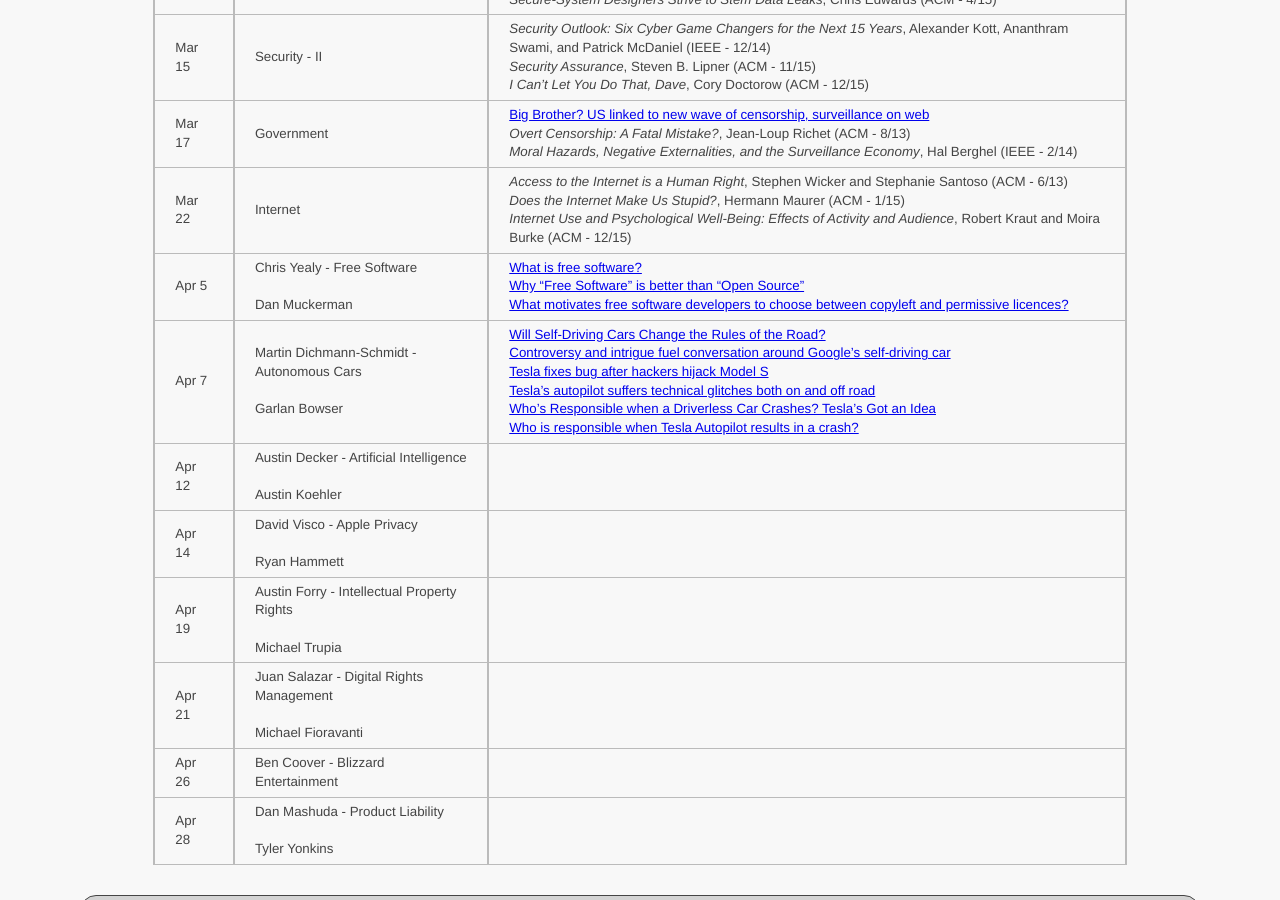
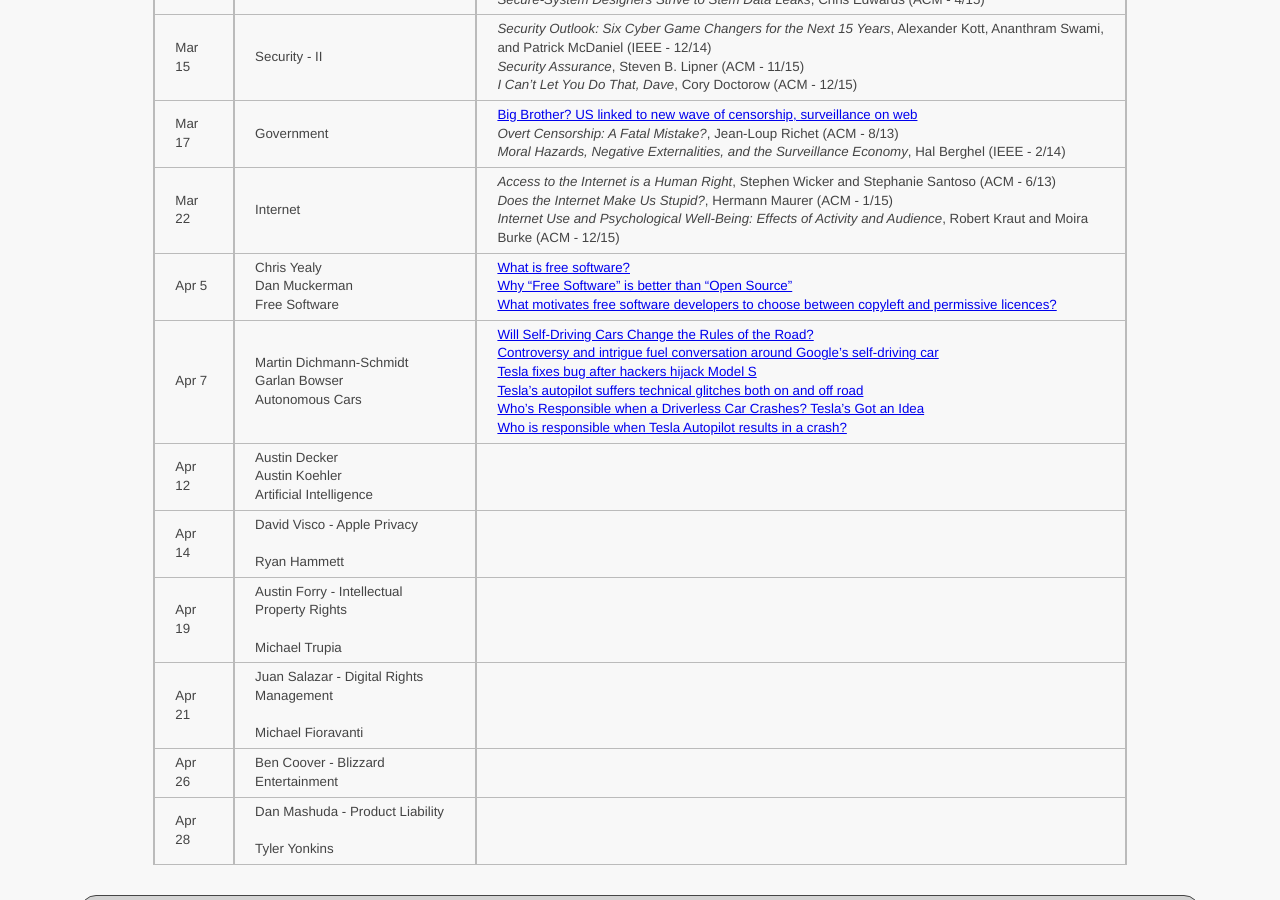
Before and after one commit to ycpcs/cs456-spring2016, a Jekyll site: the page built from schedule/index.md, in a window 1280 px wide and 900 px high, scrolled down 1005 px. Built offline with Jekyll 4.4.1, drawn with Linux system fonts in a browser that asks for light colours.

```diff
--- a/schedule/index.md
+++ b/schedule/index.md
@@ -30,9 +30,9 @@ All reading materials can be accessed via [Schmidt Library](http://library.ycp.e
 > Mar 15  | Security - II   | *Security Outlook: Six Cyber Game Changers for the Next 15 Years*, Alexander Kott, Ananthram Swami, and Patrick McDaniel (IEEE - 12/14) <br /> *Security Assurance*, Steven B. Lipner (ACM - 11/15) <br /> *I Can't Let You Do That, Dave*, Cory Doctorow (ACM - 12/15)|
 > Mar 17  | Government      | [Big Brother? US linked to new wave of censorship, surveillance on web](http://www.foxnews.com/tech/2013/02/27/special-report-surveillance-and-censorship-america/) <br /> *Overt Censorship: A Fatal Mistake?*, Jean-Loup Richet (ACM - 8/13) <br /> *Moral Hazards, Negative Externalities, and the Surveillance Economy*, Hal Berghel (IEEE - 2/14)|
 > Mar 22  | Internet        | *Access to the Internet is a Human Right*, Stephen Wicker and Stephanie Santoso (ACM - 6/13) <br /> *Does the Internet Make Us Stupid?*, Hermann Maurer (ACM - 1/15)  <br /> *Internet Use and Psychological Well-Being: Effects of Activity and Audience*, Robert Kraut and Moira Burke (ACM - 12/15) |
-> Apr 5   | Chris Yealy - Free Software  <br /> <br /> Dan Muckerman | [What is free software?](https://www.gnu.org/philosophy/free-sw.en.html) <br /> [Why “Free Software” is better than “Open Source”](https://www.gnu.org/philosophy/free-software-for-freedom.en.html) <br /> [What motivates free software developers to choose between copyleft and permissive licences?](https://opensource.com/law/13/8/motivation-free-software-licensing) |
-> Apr 7   | Martin Dichmann-Schmidt - Autonomous Cars <br /> <br /> Garlan Bowser | [Will Self-Driving Cars Change the Rules of the Road?](http://ideas.time.com/2013/01/14/will-self-driving-cars-change-the-rules-of-the-road/) <br /> [Controversy and intrigue fuel conversation around Google's self-driving car](https://www.proopinion.com/en/blog/controversy-and-intrigue-fuel-conversation-around-googles-selfdriving-car) <br /> [Tesla fixes bug after hackers hijack Model S](http://money.cnn.com/2015/08/06/technology/tesla-hack/) <br /> [Tesla’s autopilot suffers technical glitches both on and off road](http://glitch.news/2015-10-22-teslas-autopilot-suffers-technical-glitches-both-on-and-off-road.html) <br /> [Who’s Responsible when a Driverless Car Crashes? Tesla’s Got an Idea](http://www.wsj.com/articles/tesla-electric-cars-soon-to-sport-autopilot-functions-such-as-passing-other-vehicles-1431532720) <br /> [Who is responsible when Tesla Autopilot results in a crash?](http://www.teslarati.com/responsible-tesla-autopilot-crash-accidents/) |
-> Apr 12  | Austin Decker - Artificial Intelligence <br /> <br /> Austin Koehler | |
+> Apr 5   | Chris Yealy <br /> Dan Muckerman <br /> Free Software | [What is free software?](https://www.gnu.org/philosophy/free-sw.en.html) <br /> [Why “Free Software” is better than “Open Source”](https://www.gnu.org/philosophy/free-software-for-freedom.en.html) <br /> [What motivates free software developers to choose between copyleft and permissive licences?](https://opensource.com/law/13/8/motivation-free-software-licensing) |
+> Apr 7   | Martin Dichmann-Schmidt<br /> Garlan Bowser <br /> Autonomous Cars | [Will Self-Driving Cars Change the Rules of the Road?](http://ideas.time.com/2013/01/14/will-self-driving-cars-change-the-rules-of-the-road/) <br /> [Controversy and intrigue fuel conversation around Google's self-driving car](https://www.proopinion.com/en/blog/controversy-and-intrigue-fuel-conversation-around-googles-selfdriving-car) <br /> [Tesla fixes bug after hackers hijack Model S](http://money.cnn.com/2015/08/06/technology/tesla-hack/) <br /> [Tesla’s autopilot suffers technical glitches both on and off road](http://glitch.news/2015-10-22-teslas-autopilot-suffers-technical-glitches-both-on-and-off-road.html) <br /> [Who’s Responsible when a Driverless Car Crashes? Tesla’s Got an Idea](http://www.wsj.com/articles/tesla-electric-cars-soon-to-sport-autopilot-functions-such-as-passing-other-vehicles-1431532720) <br /> [Who is responsible when Tesla Autopilot results in a crash?](http://www.teslarati.com/responsible-tesla-autopilot-crash-accidents/) |
+> Apr 12  | Austin Decker <br /> Austin Koehler <br /> Artificial Intelligence| |
 > Apr 14  | David Visco - Apple Privacy <br /> <br /> Ryan Hammett | |
 > Apr 19  | Austin Forry - Intellectual Property Rights <br /> <br /> Michael Trupia | |
 > Apr 21  | Juan Salazar - Digital Rights Management <br /> <br /> Michael Fioravanti | |
```
